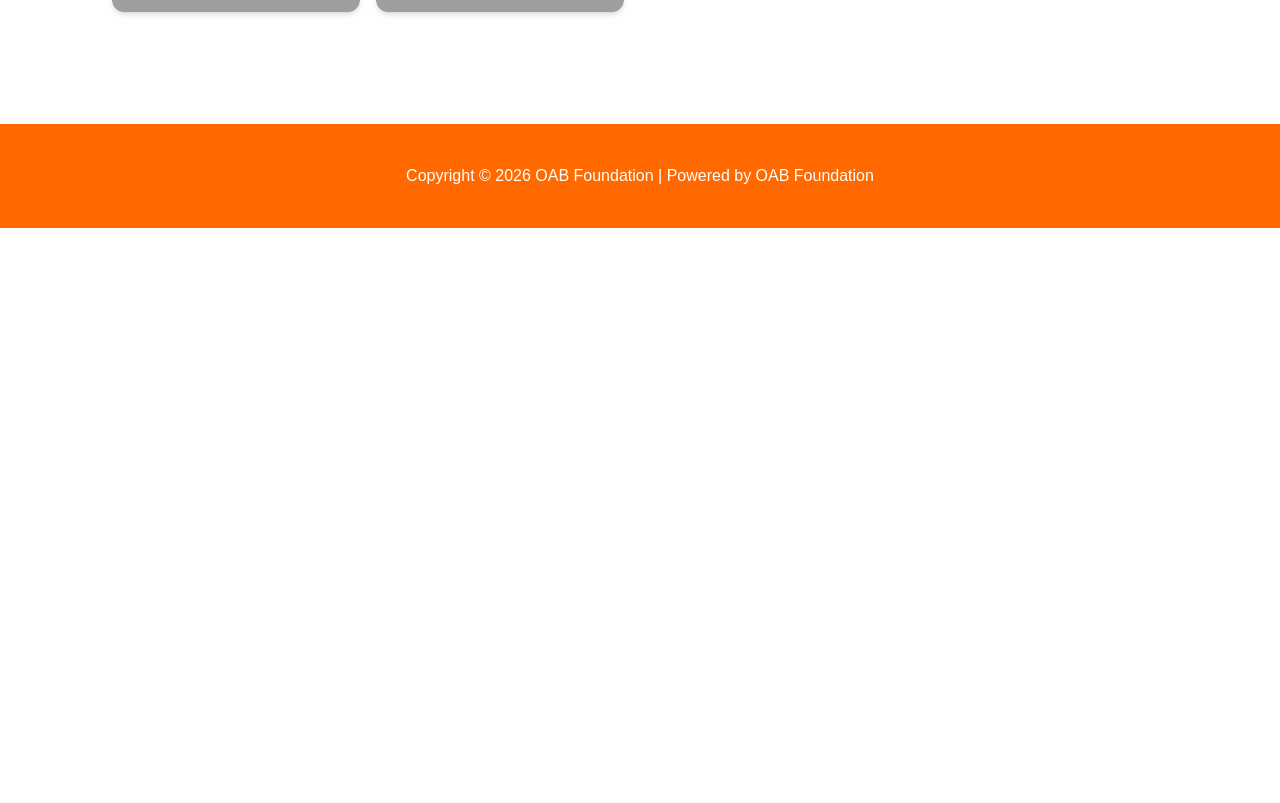
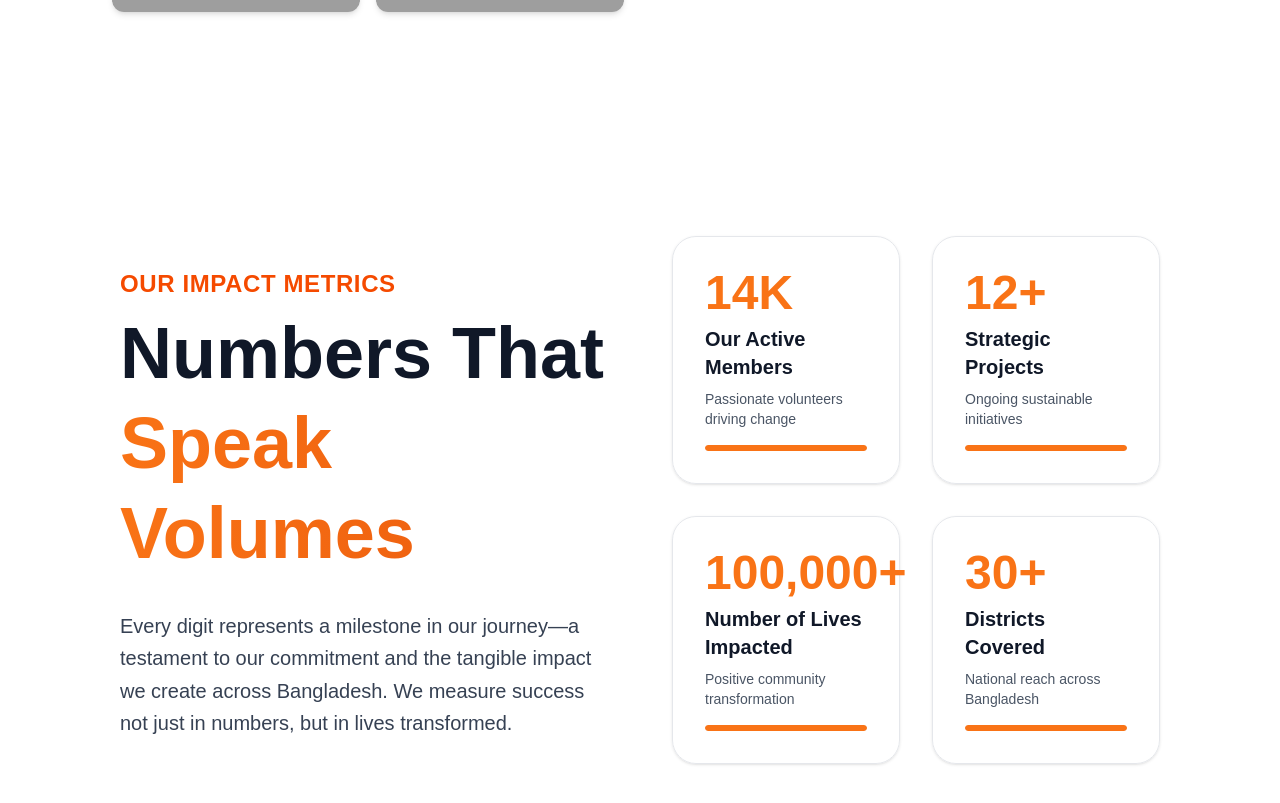
Before and after one commit to oabfoundation/oab-website, a Next.js app: page /about in a window 1280 px wide. Shown: the part 4317-5120 px from the top of the page. Before the commit the page ends 4545 px from the top, so only its background shows below. Built offline with nearby package versions, Linux system fonts and the light colour scheme; grey boxes are pictures that could not be loaded.

Commit message:
added our number that speak volumes in about page,

```diff
--- a/src/app/(mainLayout)/about/page.jsx
+++ b/src/app/(mainLayout)/about/page.jsx
@@ -18,6 +18,8 @@ import {
   MapPin,
 } from "lucide-react";
 import MissionVision from "@/app/pages/MissionVision";
+import OurNumbers from "@/app/pages/Numbers";
+import Numbers from "@/app/pages/Numbers";
 
 export default function About() {
   const images = [
@@ -478,6 +480,7 @@ export default function About() {
         </div>
       </motion.section>
       <MissionVision></MissionVision>
+    <Numbers></Numbers>
     </main>
   );
 }
--- /dev/null
+++ b/src/app/pages/Numbers.jsx
@@ -0,0 +1,170 @@
+"use client";
+
+import { motion, useInView } from "framer-motion";
+import { useRef } from "react";
+import { Users, Target, UsersRound, MapPin } from "lucide-react";
+
+export default function Numbers() {
+  const containerRef = useRef(null);
+  const isInView = useInView(containerRef, { once: true, amount: 0.3 });
+
+  const stats = [
+    {
+      number: "14K",
+      label: "Our Active Members",
+      description: "Passionate volunteers driving change",
+      icon: Users,
+      gradient: "from-primary-500 to-primary-500",
+      delay: 0.1
+    },
+    {
+      number: "12+",
+      label: "Strategic Projects",
+      description: "Ongoing sustainable initiatives",
+      icon: Target,
+      gradient: "from-primary-500 to-primary-500",
+      delay: 0.2
+    },
+    {
+      number: "100,000+",
+      label: "Number of Lives Impacted",
+      description: "Positive community transformation",
+      icon: UsersRound,
+      gradient: "from-primary-500 to-primary-500",
+      delay: 0.3
+    },
+    {
+      number: "30+",
+      label: "Districts Covered",
+      description: "National reach across Bangladesh",
+      icon: MapPin,
+      gradient: "from-primary-500 to-primary-500",
+      delay: 0.4
+    },
+  ];
+
+  return (
+    <section className="relative py-24 overflow-hidden">
+      <div className="relative max-w-7xl mx-auto px-4 sm:px-6 lg:px-8" ref={containerRef}>
+        <div className="grid lg:grid-cols-2 gap-16 items-center">
+
+          {/* Left Content - Enhanced */}
+          <motion.div
+            initial={{ opacity: 0, x: -60 }}
+            animate={isInView ? { opacity: 1, x: 0 } : {}}
+            transition={{ duration: 0.8, ease: [0.22, 1, 0.36, 1] }}
+            className="relative"
+          >
+            {/* Section Label */}
+            <motion.div
+              initial={{ opacity: 0, width: 0 }}
+              animate={isInView ? { opacity: 1, width: "auto" } : {}}
+              transition={{ delay: 0.2, duration: 0.6 }}
+              className="inline-flex items-center py-2 rounded-full"
+            >
+              <span className="text-2xl font-semibold text-orange-600 tracking-wide uppercase">
+                Our Impact Metrics
+              </span>
+            </motion.div>
+
+            {/* Main Heading with Decorative Line */}
+            <div className="mb-8">
+              <h2 className="text-5xl md:text-6xl lg:text-7xl font-bold text-gray-900 leading-tight mb-6">
+                Numbers That
+                <span className="block text-transparent bg-clip-text bg-gradient-to-r from-primary-500 to-primary-600">
+                  Speak Volumes
+                </span>
+              </h2>
+
+
+            </div>
+
+            {/* Description */}
+            <motion.p
+              initial={{ opacity: 0, y: 20 }}
+              animate={isInView ? { opacity: 1, y: 0 } : {}}
+              transition={{ delay: 0.6, duration: 0.6 }}
+              className="text-gray-700 text-lg md:text-xl leading-relaxed max-w-lg"
+            >
+              Every digit represents a milestone in our journey—a testament to our
+              commitment and the tangible impact we create across Bangladesh.
+              We measure success not just in numbers, but in lives transformed.
+            </motion.p>
+
+          </motion.div>
+
+          {/* Right Stats - Enhanced */}
+          <div className="grid sm:grid-cols-2 gap-6 lg:gap-8">
+            {stats.map((stat, index) => {
+              const Icon = stat.icon;
+              return (
+                <motion.div
+                  key={index}
+                  initial={{ opacity: 0, y: 60, scale: 0.8 }}
+                  animate={isInView ? { opacity: 1, y: 0, scale: 1 } : {}}
+                  transition={{
+                    duration: 0.6,
+                    delay: stat.delay,
+                    ease: [0.22, 1, 0.36, 1]
+                  }}
+                  whileHover={{
+                    y: -8,
+                    transition: { duration: 0.3 }
+                  }}
+                  className="relative group"
+                >
+
+
+                  {/* Card */}
+                  <div className="relative bg-white/95 backdrop-blur-sm p-8 rounded-3xl border border-gray-200 shadow-sm group-hover:shadow-2xl transition-all duration-300">
+
+
+                    {/* Number with Counting Animation */}
+                    <motion.div
+                      initial={{ scale: 0 }}
+                      animate={isInView ? { scale: 1 } : {}}
+                      transition={{
+                        type: "spring",
+                        stiffness: 100,
+                        damping: 15,
+                        delay: stat.delay + 0.2
+                      }}
+                      className="text-4xl md:text-5xl font-bold text-primary-500 mb-2"
+                    >
+                      {stat.number}
+                    </motion.div>
+
+                    {/* Label */}
+                    <h3 className="text-xl font-bold text-gray-900 mb-2">
+                      {stat.label}
+                    </h3>
+
+                    {/* Description */}
+                    <p className="text-gray-600 text-sm mb-4">
+                      {stat.description}
+                    </p>
+
+                    {/* Animated Progress Bar */}
+                    <div className="h-1.5 w-full bg-gray-100 rounded-full overflow-hidden">
+                      <motion.div
+                        initial={{ width: 0 }}
+                        animate={isInView ? { width: "100%" } : {}}
+                        transition={{
+                          duration: 1.2,
+                          delay: stat.delay + 0.3,
+                          ease: "easeOut"
+                        }}
+                        className={`h-full bg-gradient-to-r ${stat.gradient} rounded-full`}
+                      />
+                    </div>
+                  </div>
+                </motion.div>
+              );
+            })}
+          </div>
+
+        </div>
+      </div>
+    </section>
+  );
+}
```
